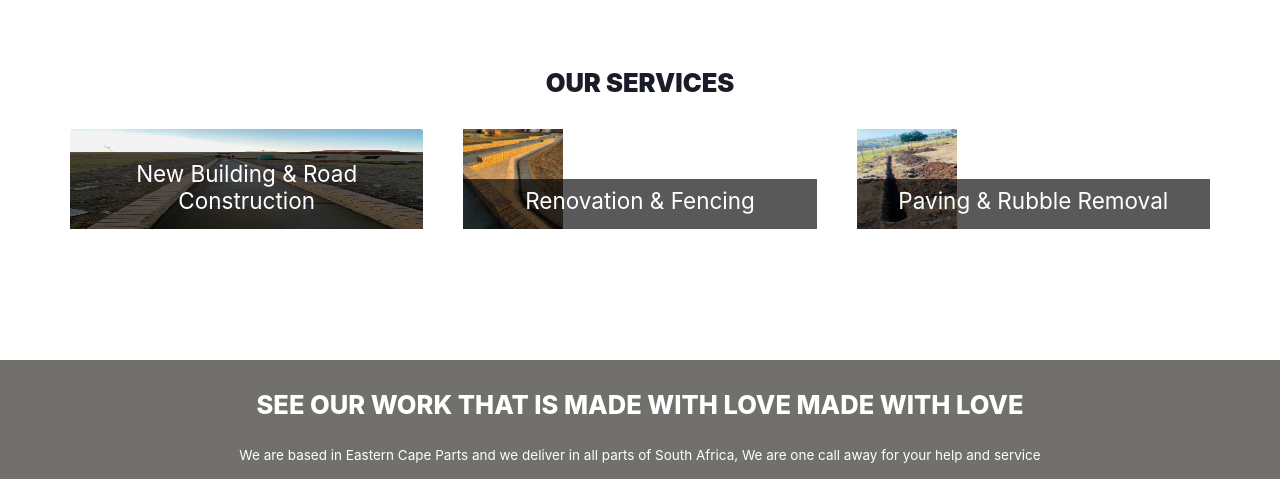
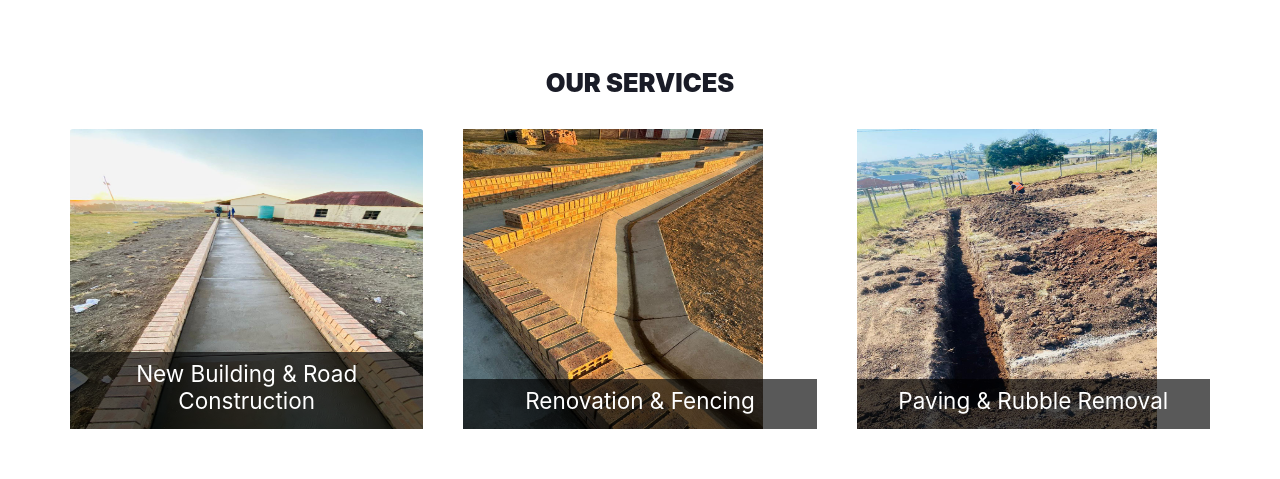
Before and after one commit to ChulumancoNdela/khwalo-website, a plain HTML site: page index.html in a window 1280 px wide. Shown: the part 1260-1739 px from the top of the page. Drawn offline with nearby package versions, Linux system fonts and the light colour scheme; a script that the page names is missing.

Commit message:
new sizes

```diff
--- a/index.html
+++ b/index.html
@@ -115,7 +115,7 @@
                 <div class="card border-0">
 
                     <div>
-                        <img src="/Images/WhatsApp Image 2024-09-05 at 15.23.33 (2).jpeg"height= "100", width="100", class="card-img-top" alt="...">
+                        <img src="/Images/WhatsApp Image 2024-09-05 at 15.23.33 (2).jpeg"height= "300", width="300", class="card-img-top" alt="...">
                         <h5 class="caption">New Building & Road Construction</h5>
                     </div>
                     <div class="card-body px-0 pt-4">
@@ -125,7 +125,7 @@
                 </div>
                 <div class="card border-0">
                     <div>
-                        <img src="/Images/WhatsApp Image 2024-09-05 at 15.23.33 (1).jpeg" height= "100", width="100","card-img-top" alt="...">
+                        <img src="/Images/WhatsApp Image 2024-09-05 at 15.23.33 (1).jpeg" height= "300", width="300","card-img-top" alt="...">
                         <h5 class="caption"> Renovation & Fencing</h5>
                     </div>
                     <div class="card-body px-0 pt-4">
@@ -135,7 +135,7 @@
                 </div>
                 <div class="card border-0">
                     <div>
-                        <img src="/Images/WhatsApp Image 2024-09-05 at 15.23.33.jpeg" height= "100", width="100",class="card-img-top" alt="...">
+                        <img src="/Images/WhatsApp Image 2024-09-05 at 15.23.33.jpeg" height= "300", width="300",class="card-img-top" alt="...">
                         <h5 class="caption">Paving & Rubble Removal</h5>
                     </div>
                     <div class="card-body px-0 pt-4">
```
